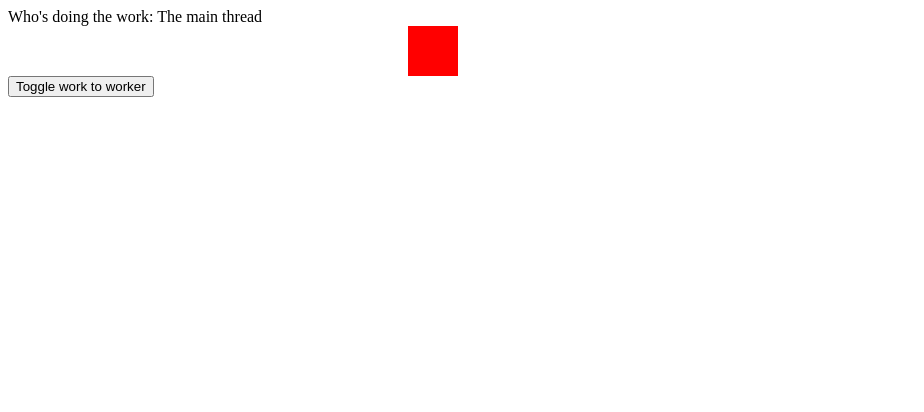
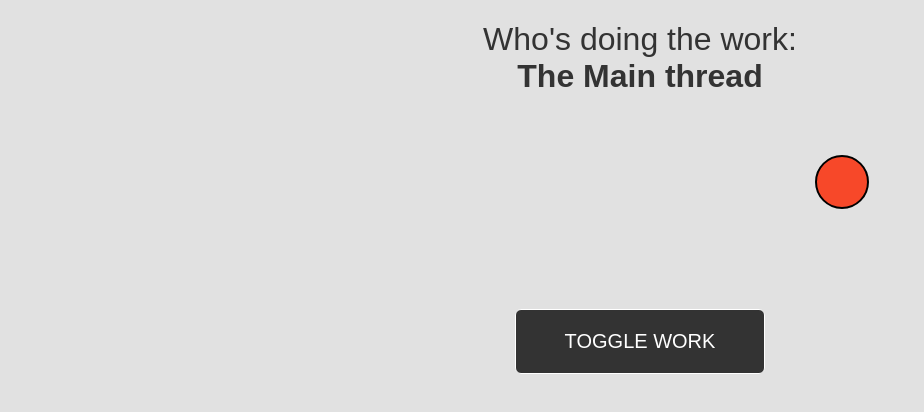
Before and after one commit to rfviolato/jank-free-animation-worker, a website built with webpack: page index.html in a window 1280 px wide. Shown: the whole page, without its empty margins (0-924 px from the left). Built offline with nearby package versions, Linux system fonts and the light colour scheme.

Commit message:
Added some style

```diff
--- a/index.html
+++ b/index.html
@@ -2,33 +2,93 @@
   <head>
     <title>PWA playground</title>
     <style>
+      html, body {
+        width: 100%;
+        height: 100%;
+        margin: 0;
+        padding: 0;
+        font-family: sans-serif;
+        background-color: #e1e1e1;
+        color: #333;
+      }
+
+      h1 {
+        margin-bottom: 60px;
+        font-weight: normal;
+      }
+
+      .container {
+        width: 450px;
+        margin: 0 auto;
+        display: flex;
+        flex-direction: column;
+        text-align: center;
+      }
+
       .animation {
         position: relative;
         left: 0;
         width: 50px;
         height: 50px;
-        background: red;
+        background: rgb(247, 72, 41);
+        border-radius: 50%;
+        border: 2px solid #000;
         animation: slide 2000ms cubic-bezier(0.645, 0.045, 0.355, 1) 0s infinite;
       }
 
+      button {
+        width: 250px;
+        border: 1px solid #fff;
+        border-radius: 6px;
+        background-color: #333;
+        color: white;
+        text-transform: uppercase;
+        padding: 20px;
+        font-size: 20px;
+        margin: 100px auto 0;
+        cursor: pointer;
+        transition: opacity 300ms ease-out;
+      }
+
+      button:hover {
+        opacity: 0.8;
+      }
+
       @keyframes slide {
+        25% {
+          transform: scale(2);
+        }
+
         50% {
           left: 400px;
+          transform: scale(1);
+        }
+
+        75% {
+          transform: scale(2);
         }
       }
 
-    @keyframes performantSlide {
-        50% {
-          transform: translateX(400px);
-        }
+      @keyframes performantSlide {
+          50% {
+            transform: translateX(400px);
+          }
       }
     </style>
   </head>
   <body>
-    <div><span>Who's doing the work: </span><span id="whos-doing-the-work">The main thread</span></div>
-    <div class="animation"></div>
-    <div id="root"></div>
-    <button id="trigger-btn">Toggle work to worker</button>
+    <div class="container">
+      <div>
+        <h1>
+          <div>Who's doing the work: </div>
+          <div>
+              <strong id="whos-doing-the-work">The Main thread</strong>
+          </div>
+        </h1>
+      </div>
+      <div class="animation"></div>
+      <button id="trigger-btn">Toggle work</button>
+    </div>
     <script src="app.js"></script>
   </body>
 </html>
--- a/src/shit-load-of-work.js
+++ b/src/shit-load-of-work.js
@@ -1,4 +1,4 @@
-const doAShitLoadOfWork = (iterations = 100000) => {
+const doAShitLoadOfWork = (iterations = 125000) => {
   console.log('Doing a shit load of work');
 
   for (let i = 0; i < iterations; i += 1) {
```
